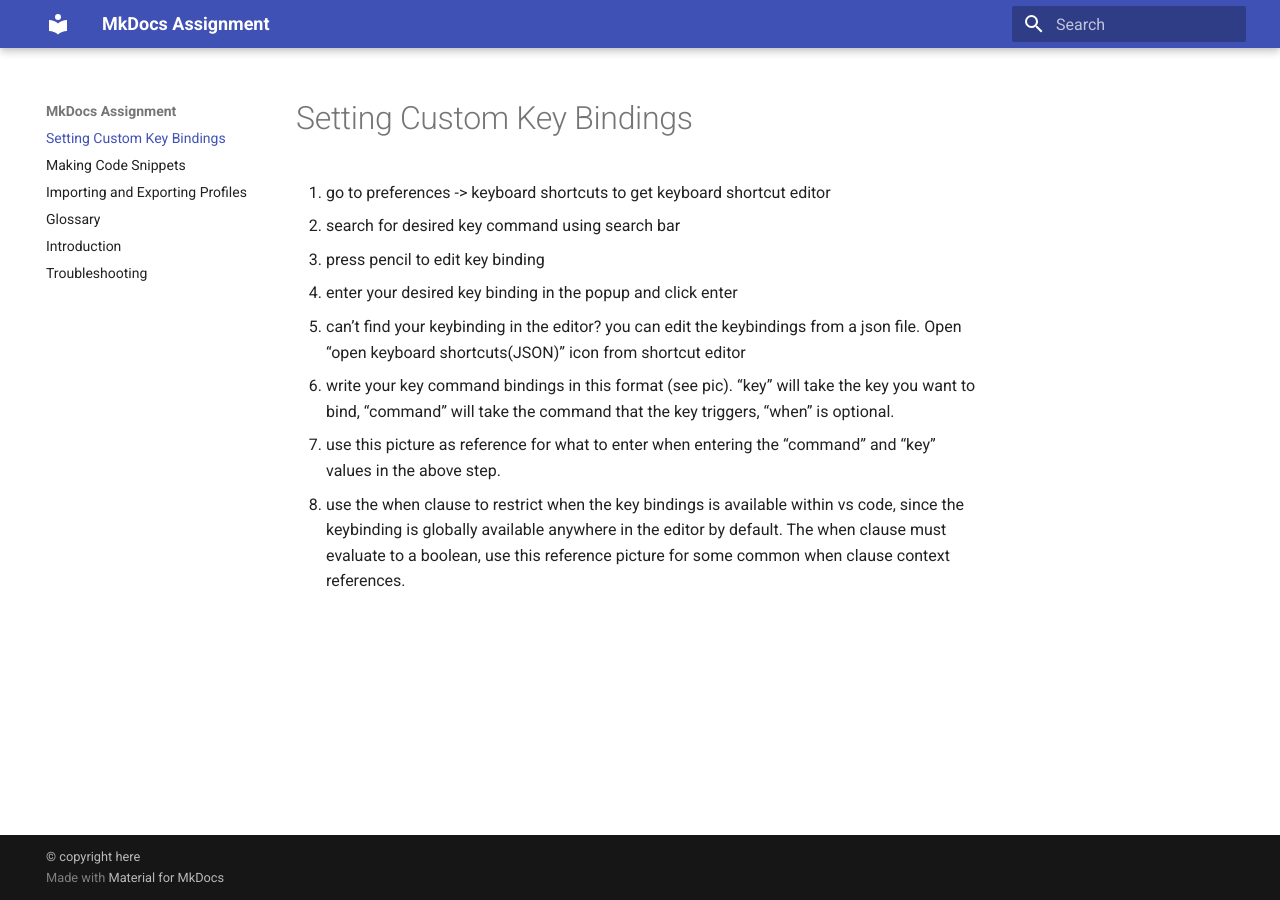
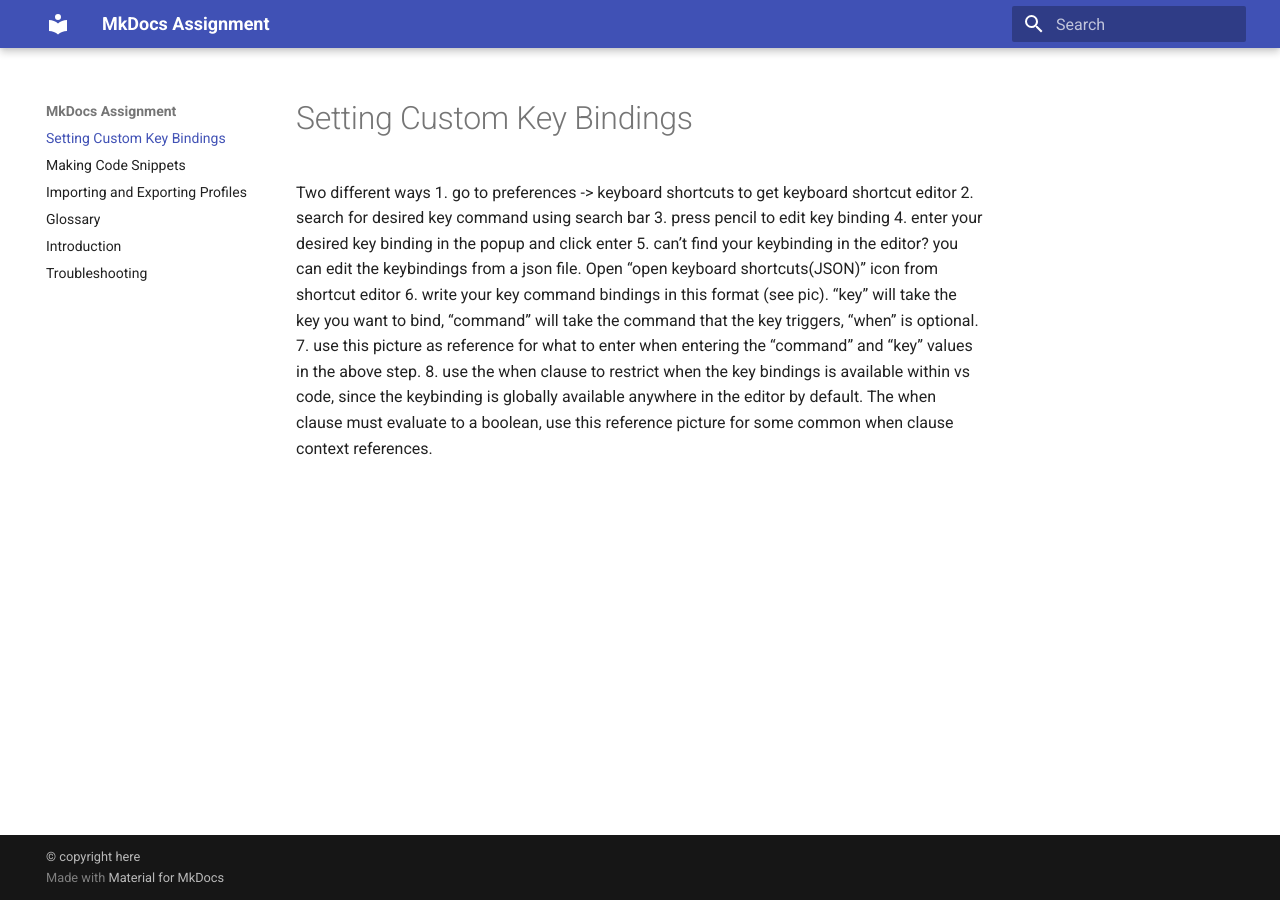
Before and after one commit to cc-dev-65535/mkdocs, an MkDocs documentation site: the page built from docs/collin - page3.md, in a window 1280 px wide. Built offline with MkDocs 1.6.1 and Material for MkDocs 9.7.7, drawn with Linux system fonts in a browser that asks for light colours.

```diff
--- a/docs/collin - page3.md
+++ b/docs/collin - page3.md
@@ -1,6 +1,7 @@
 ---
 title: Setting Custom Key Bindings
 ---
+Two different ways
 1. go to preferences -> keyboard shortcuts to get keyboard shortcut editor
 2. search for desired key command using search bar
 3. press pencil to edit key binding
```
Also changed, not shown: docs/images/a.txt (added).
